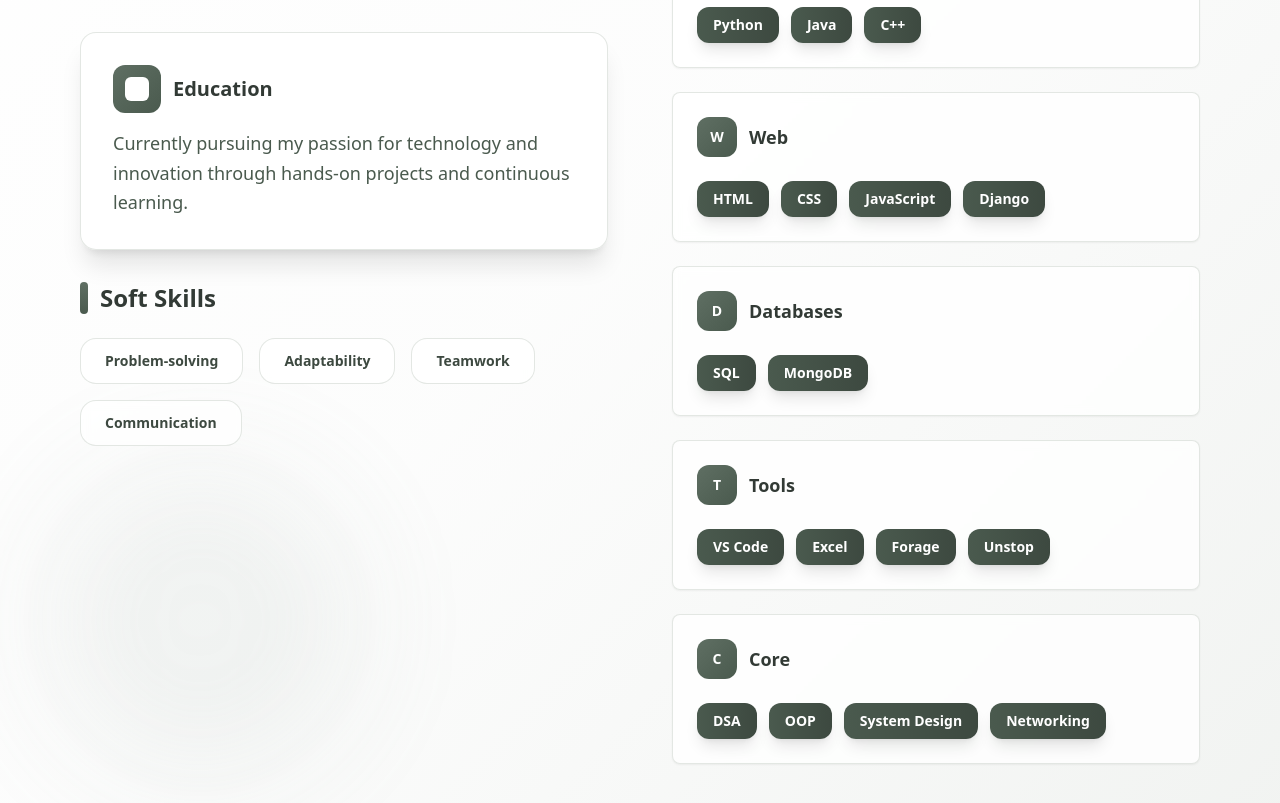
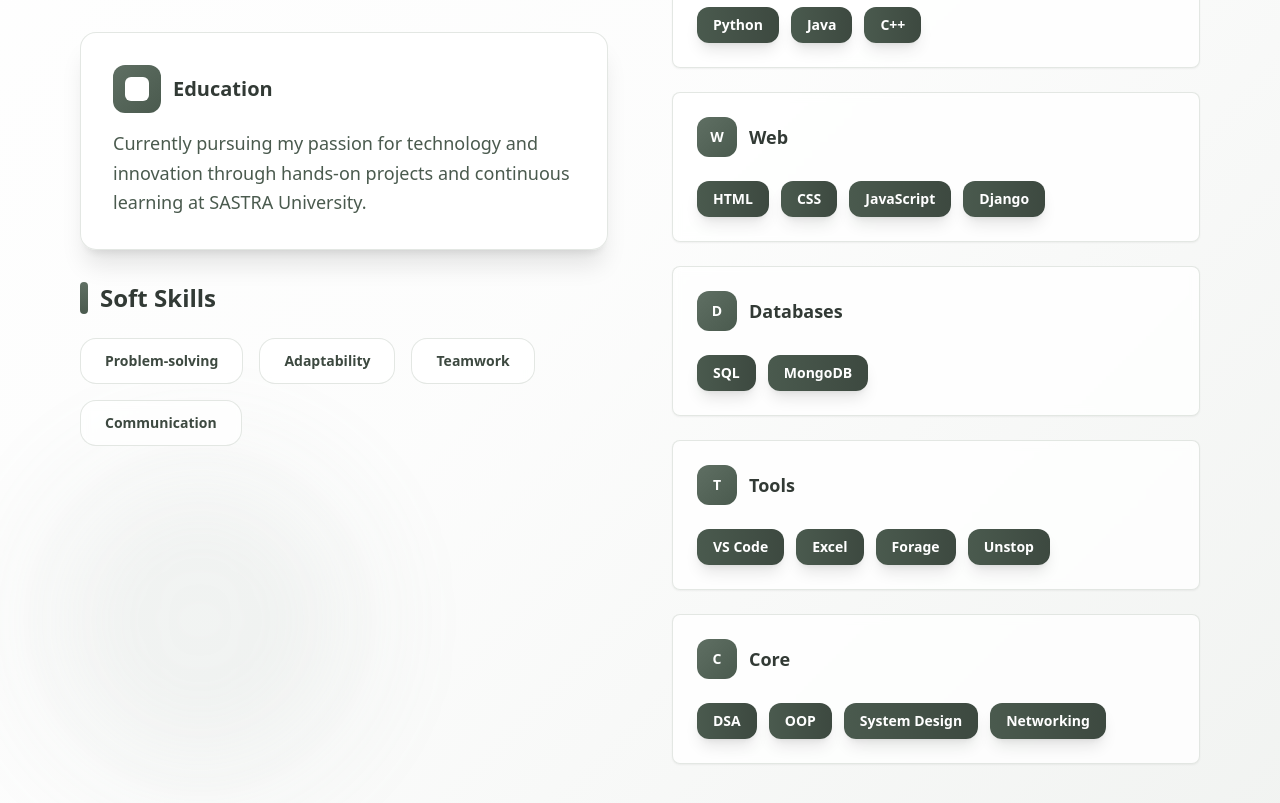
Before and after one commit to Bavya20/bavyasri-portfolio, a React (Vite) app: page / in a window 1280 px wide. Shown: the part 1260-2063 px from the top of the page. Built offline with nearby package versions, Linux system fonts and the light colour scheme.

Commit message:
Refactor: Update education in About section
Update the education section in the About component to reflect the user's current educational pursuits at SASTRA University.

```diff
--- a/src/components/About.tsx
+++ b/src/components/About.tsx
@@ -52,7 +52,7 @@ const About = () => {
                     <h3 className="font-bold text-sage-800 text-xl">Education</h3>
                   </div>
                   <p className="text-sage-600 leading-relaxed">
-                    Currently pursuing my passion for technology and innovation through hands-on projects and continuous learning.
+                    Currently pursuing my passion for technology and innovation through hands-on projects and continuous learning at SASTRA University.
                   </p>
                 </div>
               </div>
```
